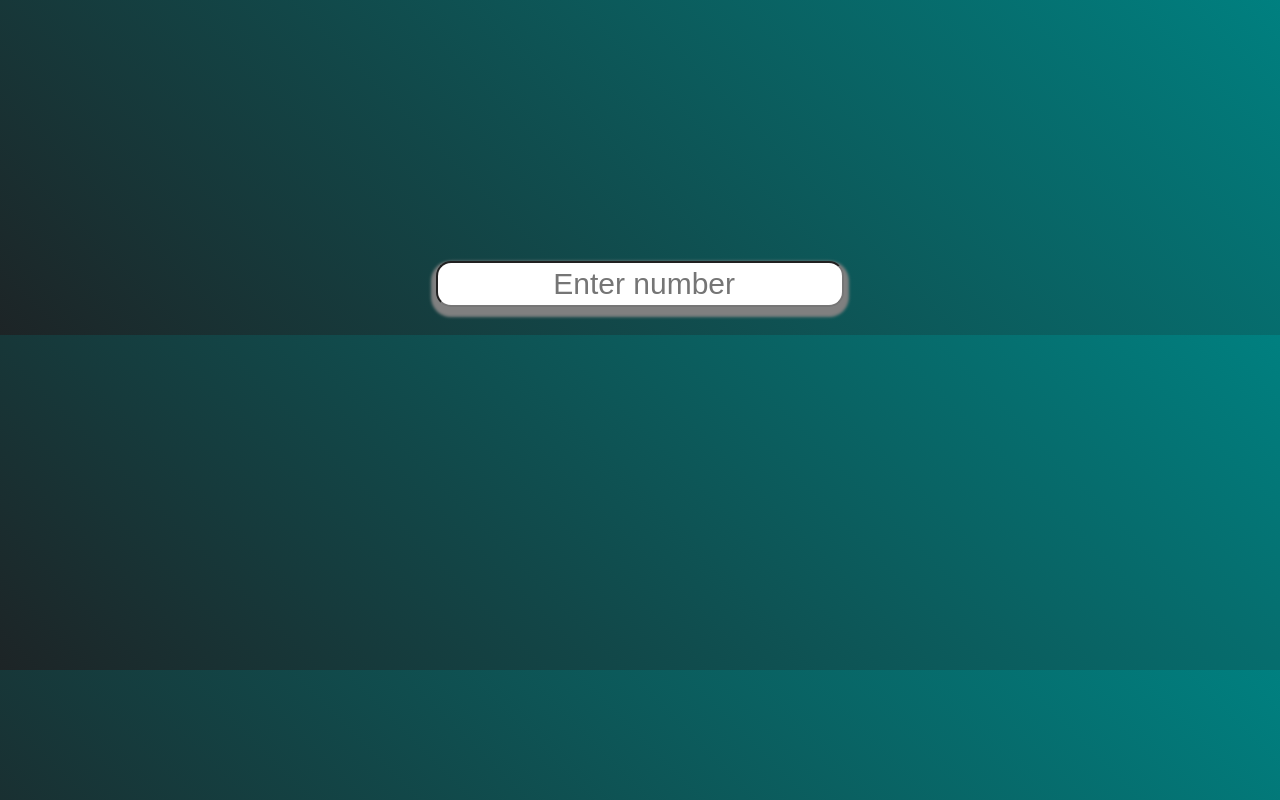
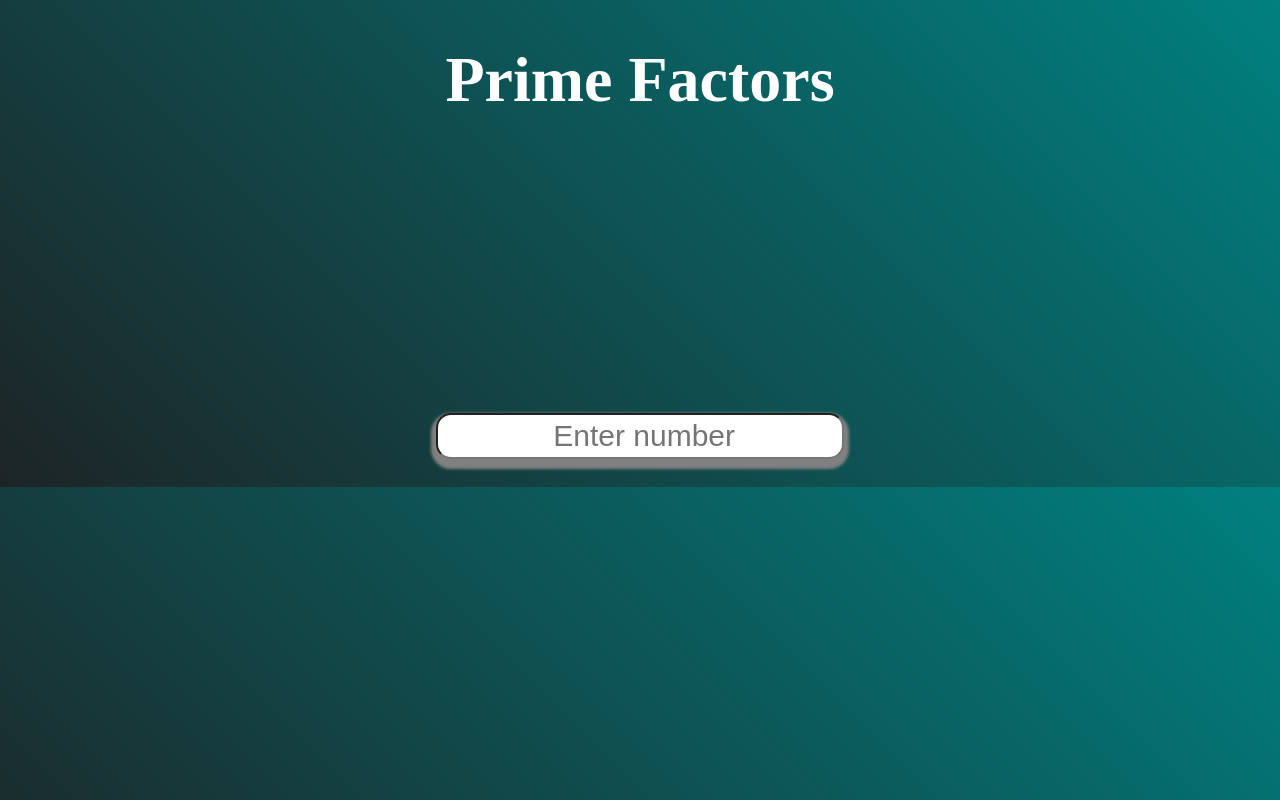
Before and after one commit to anandtoshniwal93/Sprint3Demo, a plain HTML site: page html/primefactors.html in a window 1280 px wide. Drawn offline with nearby package versions, Linux system fonts and the light colour scheme.

Commit message:
Update primefactors.html

```diff
--- a/html/primefactors.html
+++ b/html/primefactors.html
@@ -5,6 +5,7 @@
    <script src="https://ajax.googleapis.com/ajax/libs/jquery/1.12.0/jquery.min.js"></script>
   <script src="../js/primefactors.js"></script>
   <link rel="stylesheet" href="../css/primefactors.css">
+  <h1>Prime Factors</h1>
 </head>
 <body>
   <input type="text" id="number" onchange="primefactors();" placeholder=" Enter number"><br/>
```
